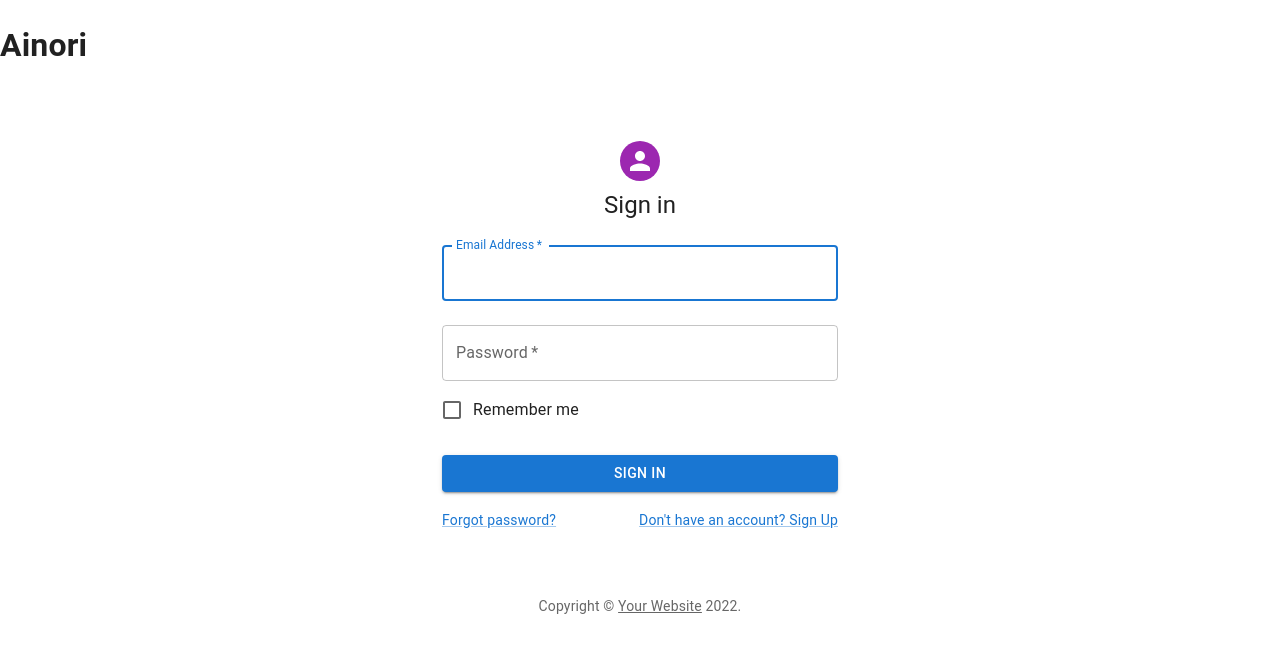
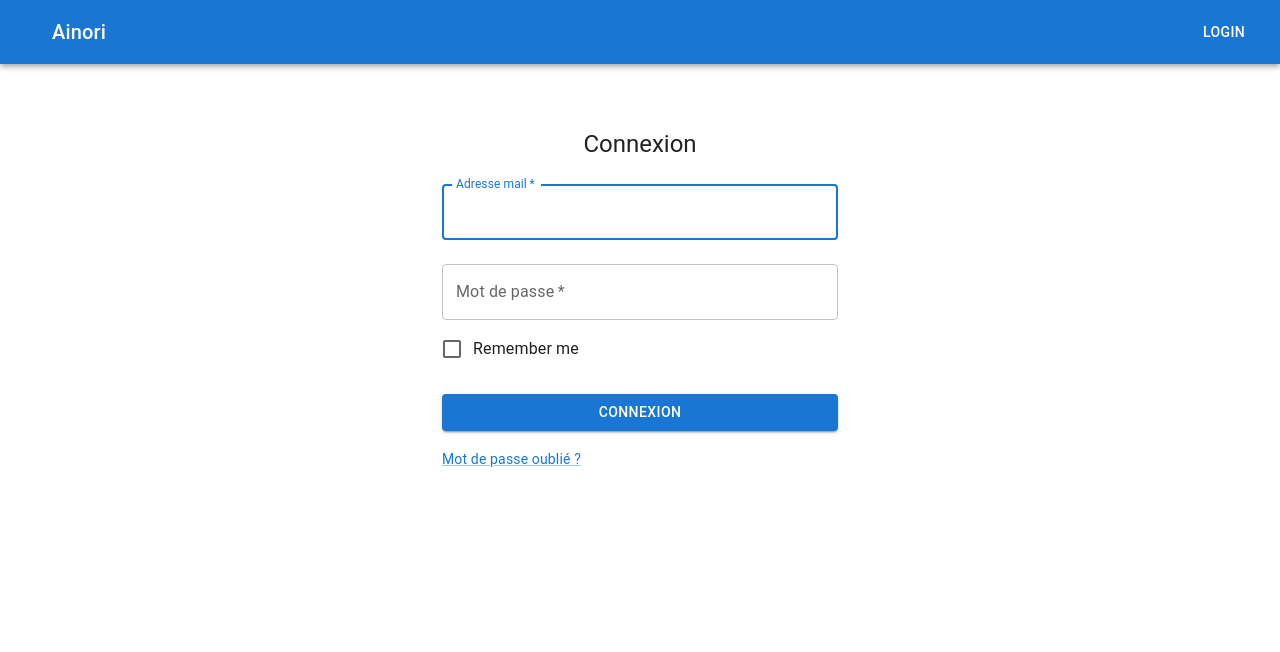
Before and after one commit to Bastien-Gaillard/Ainori_website, a React app: page / in a window 1280 px wide. Shown: the top 652 px of the page. Built offline with nearby package versions, Linux system fonts and the light colour scheme.

Commit message:
Add send mail  + header

```diff
--- a/src/composants/Header.js
+++ b/src/composants/Header.js
@@ -1,12 +1,35 @@
 import React from 'react';
-import { Outlet, Link } from "react-router-dom";
+import AppBar from '@mui/material/AppBar';
+import Box from '@mui/material/Box';
+import Toolbar from '@mui/material/Toolbar';
+import Typography from '@mui/material/Typography';
+import Button from '@mui/material/Button';
+import IconButton from '@mui/material/IconButton';
+import MenuIcon from '@mui/material/Menu';
+
 function Header() {
 
 	return (
-		<div>
-            <h1>Ainori</h1>
-		</div>
-	)
+		<Box sx={{ flexGrow: 1 }}>
+			<AppBar position="static">
+				<Toolbar>
+					<IconButton
+						size="large"
+						edge="start"
+						color="inherit"
+						aria-label="menu"
+						sx={{ mr: 2 }}
+					>
+						<MenuIcon />
+					</IconButton>
+					<Typography variant="h6" component="div" sx={{ flexGrow: 1 }}>
+						Ainori
+					</Typography>
+					<Button color="inherit">Login</Button>
+				</Toolbar>
+			</AppBar>
+		</Box>
+	);
 }
 
 export default Header
--- a/src/composants/SingIn.js
+++ b/src/composants/SingIn.js
@@ -12,22 +12,10 @@ import Typography from '@mui/material/Typography';
 import Container from '@mui/material/Container';
 import { createTheme, ThemeProvider } from '@mui/material/styles';
 
-function Copyright(props) {
-  return (
-    <Typography variant="body2" color="text.secondary" align="center" {...props}>
-      {'Copyright © '}
-      <Link color="inherit" href="https://mui.com/">
-        Your Website
-      </Link>{' '}
-      {new Date().getFullYear()}
-      {'.'}
-    </Typography>
-  );
-}
-
 const theme = createTheme();
 
 export default function SignIn() {
+
   const handleSubmit = (event) => {
     event.preventDefault();
     const data = new FormData(event.currentTarget);
@@ -49,10 +37,8 @@ export default function SignIn() {
             alignItems: 'center',
           }}
         >
-          <Avatar sx={{ m: 1, bgcolor: 'secondary.main' }}>
-          </Avatar>
           <Typography component="h1" variant="h5">
-            Sign in
+            Connexion
           </Typography>
           <Box component="form" onSubmit={handleSubmit} noValidate sx={{ mt: 1 }}>
             <TextField
@@ -60,7 +46,7 @@ export default function SignIn() {
               required
               fullWidth
               id="email"
-              label="Email Address"
+              label="Adresse mail"
               name="email"
               autoComplete="email"
               autoFocus
@@ -70,10 +56,9 @@ export default function SignIn() {
               required
               fullWidth
               name="password"
-              label="Password"
+              label="Mot de passe"
               type="password"
               id="password"
-              autoComplete="current-password"
             />
             <FormControlLabel
               control={<Checkbox value="remember" color="primary" />}
@@ -85,23 +70,17 @@ export default function SignIn() {
               variant="contained"
               sx={{ mt: 3, mb: 2 }}
             >
-              Sign In
+              Connexion
             </Button>
             <Grid container>
               <Grid item xs>
-                <Link href="#" variant="body2">
-                  Forgot password?
-                </Link>
-              </Grid>
-              <Grid item>
-                <Link href="#" variant="body2">
-                  {"Don't have an account? Sign Up"}
+                <Link href="/forgot" variant="body2">
+                  Mot de passe oublié ?
                 </Link>
               </Grid>
             </Grid>
           </Box>
         </Box>
-        <Copyright sx={{ mt: 8, mb: 4 }} />
       </Container>
     </ThemeProvider>
   );
```
Also changed, not shown: src/composants/Forgot.js (added, +168 -0 lines), 1 other file (tests, documents, lock files or other folders).
